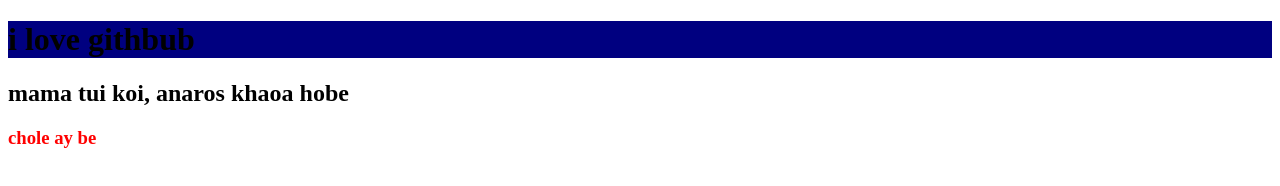
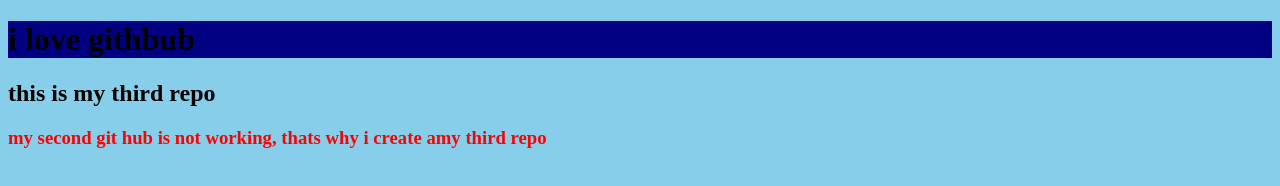
Before and after one commit to arh07/third-repo, a plain HTML site: page index.html in a window 1280 px wide. Drawn offline with Linux system fonts and the light colour scheme.

```diff
--- a/index.html
+++ b/index.html
@@ -12,8 +12,8 @@
         i love githbub
     </h1>
     <h2>
-        mama tui koi, anaros khaoa hobe
+        this is my third repo
     </h2>
-    <h3>chole ay be</h3>
+    <h3>my second git hub is not working, thats why i create amy third repo</h3>
 </body>
 </html>
--- a/style.css
+++ b/style.css
@@ -1,2 +1,5 @@
 h3{color: red;}
 h1{background-color: navy;}
+body{
+    background-color: skyblue;
+}
```
